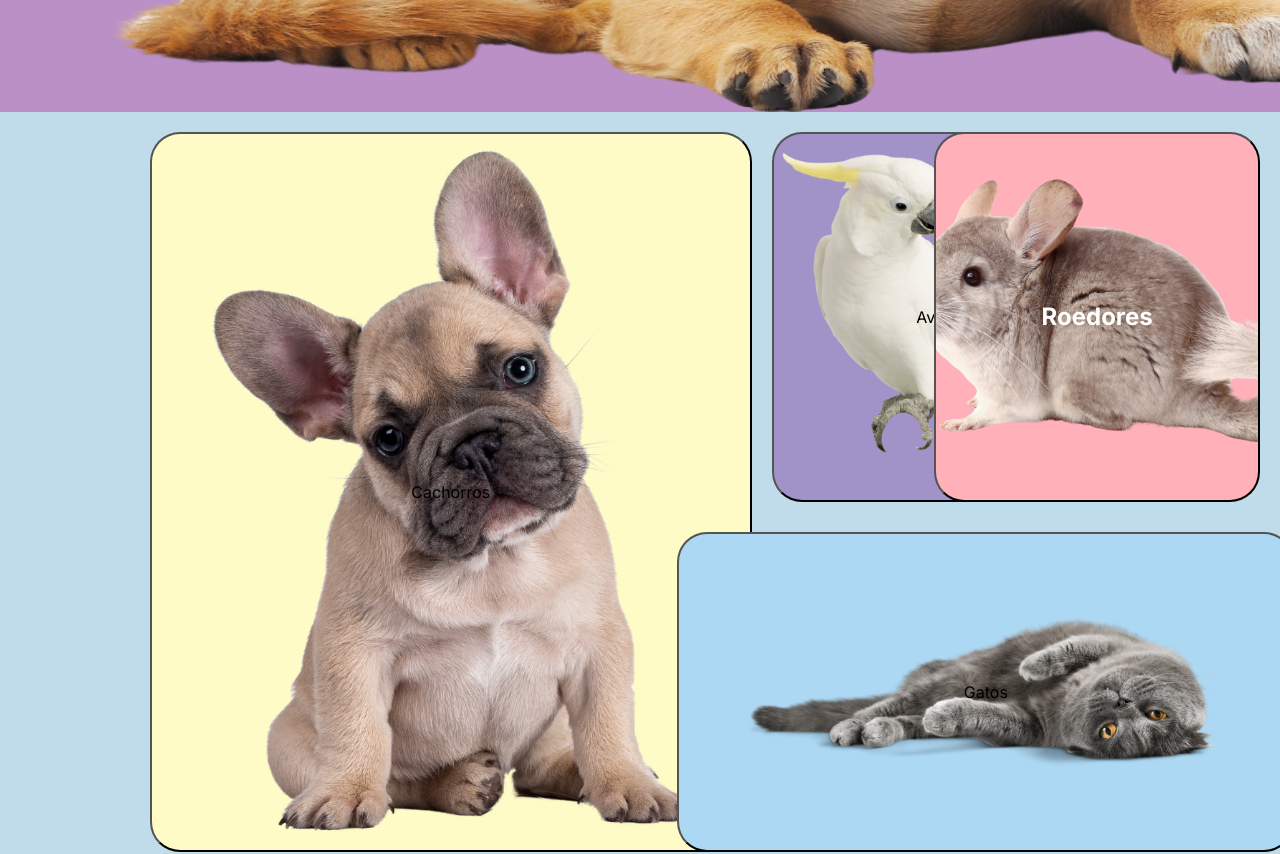
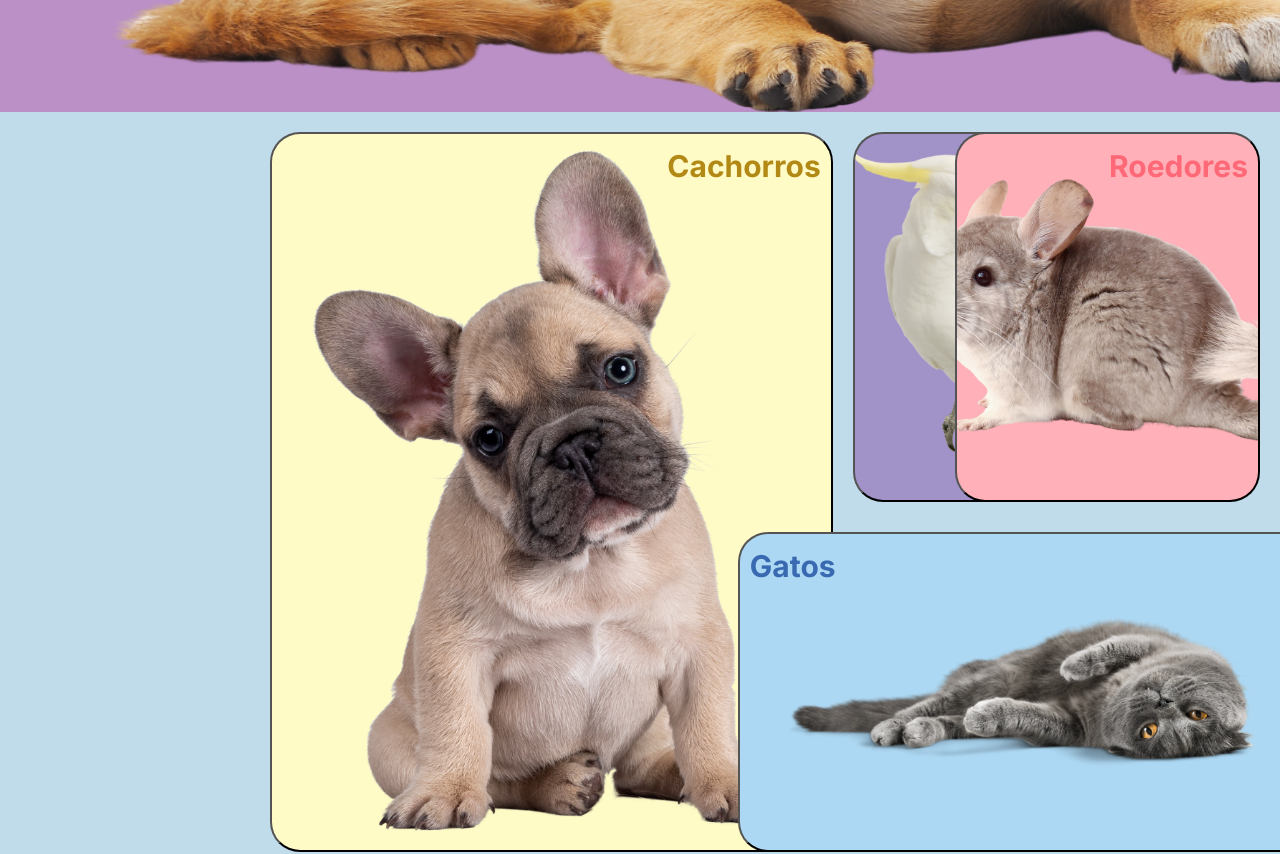
Before and after one commit to biancasenai/steamy01, a React app: page / in a window 1280 px wide. Shown: the part 980-1834 px from the top of the page. Built offline with nearby package versions, Linux system fonts and the light colour scheme; the HTML template or start-up script is replaced by a standard one.

Commit message:
terminoBotaoInicio

```diff
--- a/src/App.jsx
+++ b/src/App.jsx
@@ -76,16 +76,33 @@ const App = () => {
             width: "780px",
             height: "720px",
             borderRadius: "30px",
-            marginLeft: "130px",
+            marginLeft: "250px",
             backgroundImage: "url('./src/img/DogInicio.png')",
             backgroundSize: "cover",
             backgroundPosition: "center",
+            color: "#B28914",
+            fontSize: "30px",
+            fontWeight: "bold",
+            position: "relative",
+            display: "flex",
+            alignItems: "center",
+            justifyContent: "center",
 
           }}
           onClick={() => handleNavigation("/cachorro")}
         >
+
+<span
+    style={{
+      position: "absolute",
+      top: "10px",
+      right: "10px",
+    }}
+  >
           Cachorros
+          </span>
         </button>
+
         <button
           style={{
             width: "420px",
@@ -95,10 +112,26 @@ const App = () => {
             backgroundImage: "url('./src/img/Ave.png')",
             backgroundSize: "cover",
             backgroundPosition: "center",
+            color: "#6d53b7",
+            fontSize: "30px",
+            fontWeight: "bold",
+            display: "flex",
+            alignItems: "center",
+            justifyContent: "center",
+            position: "relative",
           }}
           onClick={() => handleNavigation("/aves")}
         >
+          <span
+    style={{
+      position: "absolute",
+      top: "10px",
+      right: "10px",
+    }}
+  >
+
           Aves
+  </span>
         </button>
 
         <button
@@ -111,10 +144,25 @@ const App = () => {
             backgroundImage: "url('./src/img/GatoBotao.png')",
             backgroundSize: "cover",
             backgroundPosition: "center",
+            color: "#3969B1",
+            fontSize: "30px",
+            fontWeight: "bold",
+            display: "flex",
+            alignItems: "center",
+            justifyContent: "center",
+            position: "relative",
           }}
           onClick={() => handleNavigation("/gato")}
         >
+         <span
+    style={{
+      position: "absolute",
+      top: "10px",
+      left: "10px",
+    }}
+  >
           Gatos
+          </span>
         </button>
 
         <button
@@ -126,17 +174,26 @@ const App = () => {
             backgroundImage: "url('./src/img/RoedoresBotão.png')",
             backgroundSize: "cover",
             backgroundPosition: "center",
-            color: "#FFFFFF", // Define a cor do texto
-    fontSize: "24px", // Define o tamanho do texto
-    fontWeight: "bold", // Torna o texto mais destacado
-    textAlign: "center", // Centraliza o texto
-    display: "flex",
-    alignItems: "center",
-    justifyContent: "center",
+            color: "#FF6877",
+            fontSize: "30px",
+            fontWeight: "bold",
+            display: "flex",
+            alignItems: "center",
+            justifyContent: "center",
+            position: "relative",
           }}
           onClick={() => handleNavigation("/roedores")}
         >
+          <span
+    style={{
+      position: "absolute",
+      top: "10px",
+      right: "10px",
+    }}
+  >
+
           Roedores
+  </span>
         </button>
       </div>
       <img
@@ -153,6 +210,11 @@ const App = () => {
           display: "flex",
           justifyContent: "center",
           alignItems: "center",
+          color: "#FFFFFF",
+          fontSize: "30px",
+          fontWeight: "bold",
+          textAlign: "center",
+
         }}
       >
         <button
```
